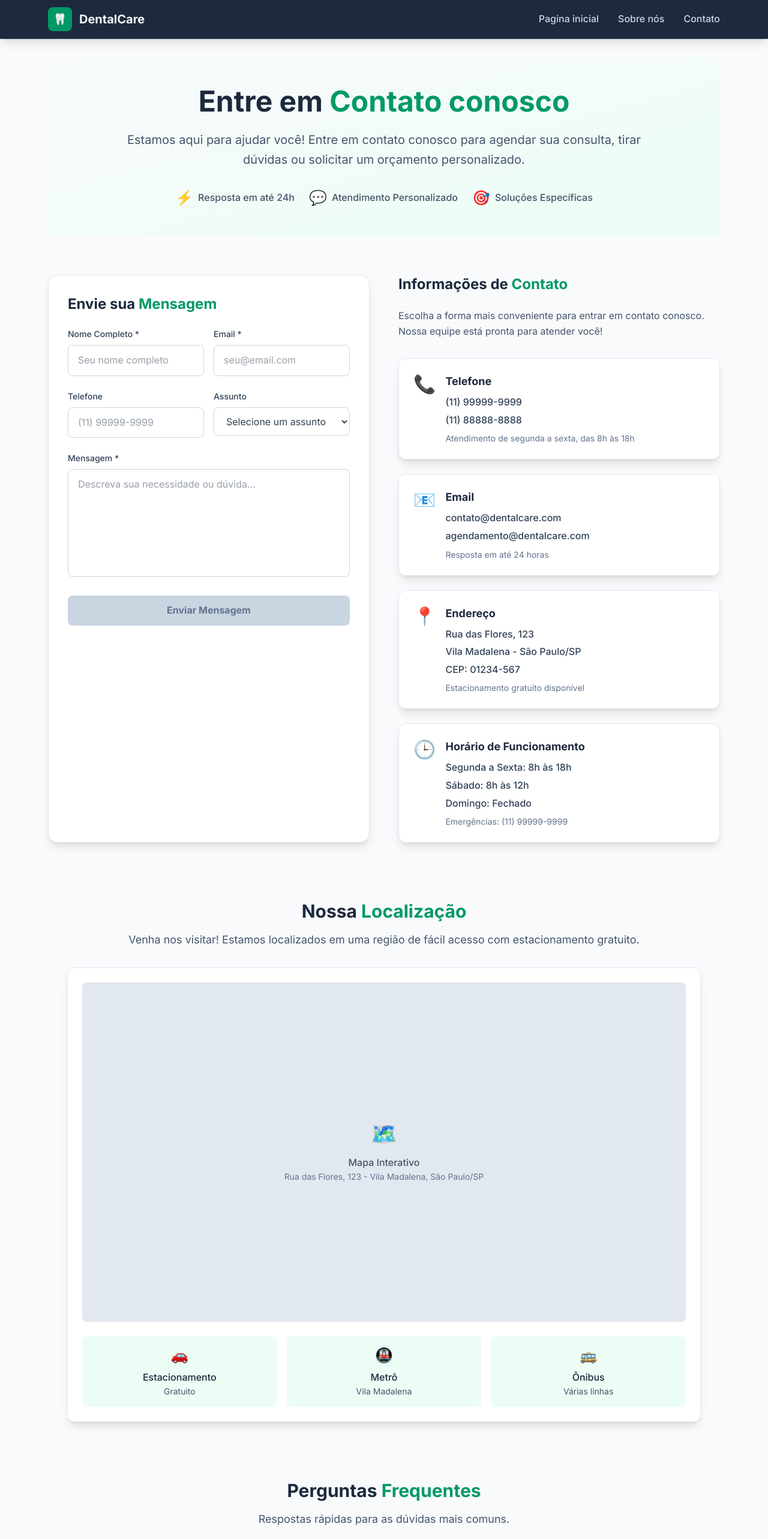
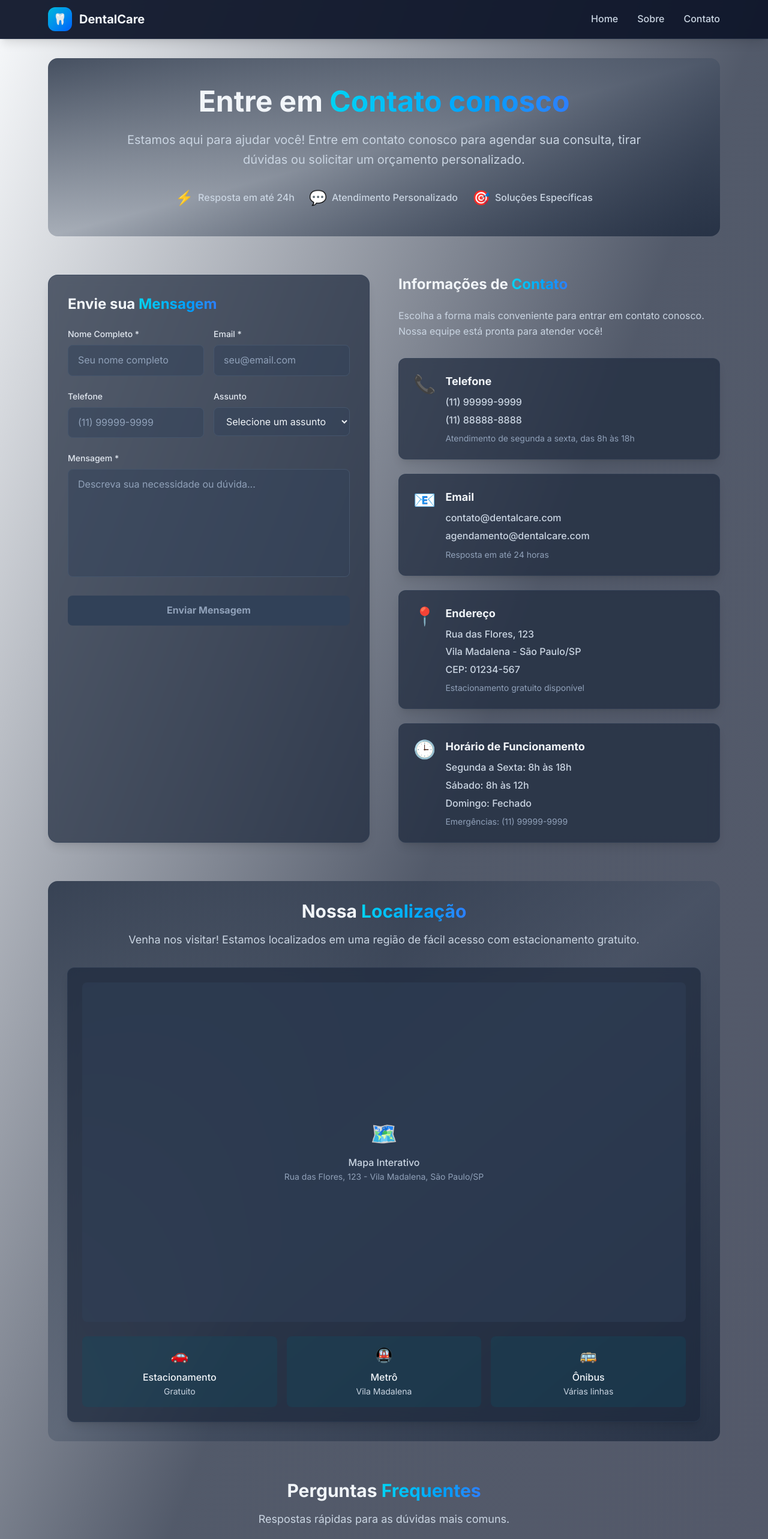
Before and after one commit to EduardoGillung/eduardogillung-portfolio, a React (Vite) app: page /Contact in a window 1280 px wide. Shown: the top 2566 px of the page at 60% size. Built offline with nearby package versions, Linux system fonts and the light colour scheme.

Commit message:
Fix preparing for deploy

```diff
--- a/src/components/header.tsx
+++ b/src/components/header.tsx
@@ -2,21 +2,21 @@ import { Link } from "react-router";
 
 const Header = () => {
   const navigationItems = [
-    { to: "/", label: "Pagina inicial" },
-    { to: "/aboutUs", label: "Sobre nós" },
+    { to: "/", label: "Home" },
+    { to: "/aboutUs", label: "Sobre" },
     { to: "/contact", label: "Contato" },
   ];
 
   return (
-    <header className="bg-slate-800 shadow-lg border-b border-slate-700 sticky top-0 z-50">
+    <header className="bg-slate-900/95 backdrop-blur-sm shadow-lg border-b border-slate-700/50 sticky top-0 z-50">
       <div className="container mx-auto px-4 max-w-6xl">
         <div className="flex items-center justify-between h-16">
           {/* Logo */}
           <Link to="/" className="flex items-center space-x-3 group">
-            <div className="w-10 h-10 bg-emerald-600 rounded-lg flex items-center justify-center group-hover:bg-emerald-700 transition-colors">
+            <div className="w-10 h-10 bg-gradient-to-br from-cyan-500 to-blue-600 rounded-xl flex items-center justify-center group-hover:from-cyan-600 group-hover:to-blue-700 transition-all duration-300">
               <span className="text-white font-bold text-lg">🦷</span>
             </div>
-            <span className="text-xl font-bold text-slate-100 group-hover:text-emerald-400 transition-colors">
+            <span className="text-xl font-bold text-slate-100 group-hover:text-cyan-400 transition-colors">
               DentalCare
             </span>
           </Link>
@@ -27,16 +27,16 @@ const Header = () => {
               <Link
                 key={item.to}
                 to={item.to}
-                className="text-slate-300 hover:text-emerald-400 font-medium transition-colors relative group"
+                className="text-slate-300 hover:text-cyan-400 font-medium transition-colors relative group"
               >
                 {item.label}
-                <span className="absolute -bottom-1 left-0 w-0 h-0.5 bg-emerald-400 group-hover:w-full transition-all duration-300"></span>
+                <span className="absolute -bottom-1 left-0 w-0 h-0.5 bg-gradient-to-r from-cyan-500 to-blue-600 group-hover:w-full transition-all duration-300"></span>
               </Link>
             ))}
           </nav>
 
           {/* Mobile Menu Button */}
-          <button className="md:hidden p-2 rounded-lg text-slate-300 hover:bg-slate-700 hover:text-emerald-400 transition-colors">
+          <button className="md:hidden p-2 rounded-lg text-slate-300 hover:bg-slate-800 hover:text-cyan-400 transition-colors">
             <svg className="w-6 h-6" fill="none" stroke="currentColor" viewBox="0 0 24 24">
               <path strokeLinecap="round" strokeLinejoin="round" strokeWidth={2} d="M4 6h16M4 12h16M4 18h16" />
             </svg>
--- a/src/index.css
+++ b/src/index.css
@@ -13,8 +13,8 @@
   body {
     font-family: 'Inter', system-ui, -apple-system, BlinkMacSystemFont, 'Segoe UI', Roboto, sans-serif;
     line-height: 1.6;
-    color: #334155;
-    background-color: #f8fafc;
+    color: #e2e8f0;
+    background-color: #0f172a;
     -webkit-font-smoothing: antialiased;
     -moz-osx-font-smoothing: grayscale;
     margin: 0;
@@ -24,17 +24,17 @@
   h1, h2, h3, h4, h5, h6 {
     font-weight: 600;
     line-height: 1.2;
-    color: #1e293b;
+    color: #f1f5f9;
   }
 
   a {
-    color: #059669;
+    color: #06b6d4;
     text-decoration: none;
     transition: color 0.2s ease;
   }
 
   a:hover {
-    color: #047857;
+    color: #0891b2;
   }
 
   button {
@@ -44,7 +44,7 @@
   }
 
   button:focus {
-    outline: 2px solid #059669;
+    outline: 2px solid #06b6d4;
     outline-offset: 2px;
   }
 }
--- a/src/layouts/mainLayout.tsx
+++ b/src/layouts/mainLayout.tsx
@@ -7,7 +7,7 @@ interface Props {
 
 const MainLayout = ({ children }: Props) => {
   return (
-    <div className="min-h-screen flex flex-col bg-slate-50">
+    <div className="min-h-screen flex flex-col bg-gradient-to-br from-slate-50 via-blue-50/30 to-violet-50/30">
       <Header />
       <main className="flex-1 py-8">
         <div className="container mx-auto px-4 max-w-6xl">
--- a/src/pages/contact.tsx
+++ b/src/pages/contact.tsx
@@ -83,16 +83,16 @@ const Contact = () => {
   return (
     <div className="space-y-16">
       {/* Hero Section */}
-      <section className="text-center py-12 bg-gradient-to-br from-slate-50 to-emerald-50 rounded-2xl">
+      <section className="text-center py-12 bg-gradient-to-br from-slate-800/80 via-slate-700/30 to-slate-800/80 rounded-2xl">
         <div className="max-w-4xl mx-auto px-4">
-          <h1 className="text-4xl md:text-5xl font-bold text-slate-800 mb-6">
-            Entre em <span className="text-emerald-600">Contato conosco</span>
+          <h1 className="text-4xl md:text-5xl font-bold text-slate-100 mb-6">
+            Entre em <span className="text-transparent bg-clip-text bg-gradient-to-r from-cyan-400 to-blue-500">Contato conosco</span>
           </h1>
-          <p className="text-xl text-slate-600 mb-8 leading-relaxed">
+          <p className="text-xl text-slate-300 mb-8 leading-relaxed">
             Estamos aqui para ajudar você! Entre em contato conosco para agendar sua consulta,
             tirar dúvidas ou solicitar um orçamento personalizado.
           </p>
-          <div className="flex flex-wrap justify-center gap-6 text-slate-600">
+          <div className="flex flex-wrap justify-center gap-6 text-slate-300">
             <div className="flex items-center space-x-2">
               <span className="text-2xl">⚡</span>
               <span className="font-medium">Resposta em até 24h</span>
@@ -112,16 +112,16 @@ const Contact = () => {
       {/* Formulário e Informações */}
       <section className="grid lg:grid-cols-2 gap-12">
         {/* Formulário de Contato */}
-        <div className="bg-white rounded-2xl p-8 shadow-lg border border-slate-200">
-          <h2 className="text-2xl font-bold text-slate-800 mb-6">
-            Envie sua <span className="text-emerald-600">Mensagem</span>
+        <div className="bg-slate-800/70 backdrop-blur-sm rounded-2xl p-8 shadow-lg border border-slate-700/50">
+          <h2 className="text-2xl font-bold text-slate-100 mb-6">
+            Envie sua <span className="text-transparent bg-clip-text bg-gradient-to-r from-cyan-400 to-blue-500">Mensagem</span>
           </h2>
 
           {submitStatus === "success" && (
-            <div className="mb-6 p-4 bg-emerald-50 border border-emerald-200 rounded-lg">
+            <div className="mb-6 p-4 bg-cyan-900/50 border border-cyan-700 rounded-lg">
               <div className="flex items-center space-x-2">
-                <span className="text-emerald-600 text-xl">✓</span>
-                <span className="text-emerald-800 font-medium">
+                <span className="text-cyan-400 text-xl">✓</span>
+                <span className="text-cyan-100 font-medium">
                   Mensagem enviada com sucesso! Entraremos em contato em breve.
                 </span>
               </div>
@@ -129,10 +129,10 @@ const Contact = () => {
           )}
 
           {submitStatus === "error" && (
-            <div className="mb-6 p-4 bg-red-50 border border-red-200 rounded-lg">
+            <div className="mb-6 p-4 bg-red-900/50 border border-red-700 rounded-lg">
               <div className="flex items-center space-x-2">
-                <span className="text-red-600 text-xl">⚠</span>
-                <span className="text-red-800 font-medium">
+                <span className="text-red-400 text-xl">⚠</span>
+                <span className="text-red-100 font-medium">
                   Erro ao enviar mensagem. Tente novamente ou entre em contato por telefone.
                 </span>
               </div>
@@ -142,7 +142,7 @@ const Contact = () => {
           <form onSubmit={handleSubmit} className="space-y-6">
             <div className="grid md:grid-cols-2 gap-4">
               <div>
-                <label htmlFor="name" className="block text-sm font-medium text-slate-700 mb-2">
+                <label htmlFor="name" className="block text-sm font-medium text-slate-200 mb-2">
                   Nome Completo *
                 </label>
                 <input
@@ -152,12 +152,12 @@ const Contact = () => {
                   value={formData.name}
                   onChange={handleInputChange}
                   required
-                  className="w-full px-4 py-3 border border-slate-300 rounded-lg focus:ring-2 focus:ring-emerald-500 focus:border-emerald-500 transition-colors"
+                  className="w-full px-4 py-3 border border-slate-600 rounded-lg focus:ring-2 focus:ring-cyan-500 focus:border-cyan-500 transition-colors bg-slate-700/50 text-slate-100 placeholder-slate-400"
                   placeholder="Seu nome completo"
                 />
               </div>
               <div>
-                <label htmlFor="email" className="block text-sm font-medium text-slate-700 mb-2">
+                <label htmlFor="email" className="block text-sm font-medium text-slate-200 mb-2">
                   Email *
                 </label>
                 <input
@@ -167,7 +167,7 @@ const Contact = () => {
                   value={formData.email}
                   onChange={handleInputChange}
                   required
-                  className="w-full px-4 py-3 border border-slate-300 rounded-lg focus:ring-2 focus:ring-emerald-500 focus:border-emerald-500 transition-colors"
+                  className="w-full px-4 py-3 border border-slate-600 rounded-lg focus:ring-2 focus:ring-cyan-500 focus:border-cyan-500 transition-colors bg-slate-700/50 text-slate-100 placeholder-slate-400"
                   placeholder="seu@email.com"
                 />
               </div>
@@ -175,7 +175,7 @@ const Contact = () => {
 
             <div className="grid md:grid-cols-2 gap-4">
               <div>
-                <label htmlFor="phone" className="block text-sm font-medium text-slate-700 mb-2">
+                <label htmlFor="phone" className="block text-sm font-medium text-slate-200 mb-2">
                   Telefone
                 </label>
                 <input
@@ -184,12 +184,12 @@ const Contact = () => {
                   name="phone"
                   value={formData.phone}
                   onChange={handleInputChange}
-                  className="w-full px-4 py-3 border border-slate-300 rounded-lg focus:ring-2 focus:ring-emerald-500 focus:border-emerald-500 transition-colors"
+                  className="w-full px-4 py-3 border border-slate-600 rounded-lg focus:ring-2 focus:ring-cyan-500 focus:border-cyan-500 transition-colors bg-slate-700/50 text-slate-100 placeholder-slate-400"
                   placeholder="(11) 99999-9999"
                 />
               </div>
               <div>
-                <label htmlFor="subject" className="block text-sm font-medium text-slate-700 mb-2">
+                <label htmlFor="subject" className="block text-sm font-medium text-slate-200 mb-2">
                   Assunto
                 </label>
                 <select
@@ -197,7 +197,7 @@ const Contact = () => {
                   name="subject"
                   value={formData.subject}
                   onChange={handleInputChange}
-                  className="w-full px-4 py-3 border border-slate-300 rounded-lg focus:ring-2 focus:ring-emerald-500 focus:border-emerald-500 transition-colors"
+                  className="w-full px-4 py-3 border border-slate-600 rounded-lg focus:ring-2 focus:ring-cyan-500 focus:border-cyan-500 transition-colors bg-slate-700/50 text-slate-100"
                 >
                   <option value="">Selecione um assunto</option>
                   <option value="agendamento">Agendamento de Consulta</option>
@@ -210,7 +210,7 @@ const Contact = () => {
             </div>
 
             <div>
-              <label htmlFor="message" className="block text-sm font-medium text-slate-700 mb-2">
+              <label htmlFor="message" className="block text-sm font-medium text-slate-200 mb-2">
                 Mensagem *
               </label>
               <textarea
@@ -220,7 +220,7 @@ const Contact = () => {
                 onChange={handleInputChange}
                 required
                 rows={6}
-                className="w-full px-4 py-3 border border-slate-300 rounded-lg focus:ring-2 focus:ring-emerald-500 focus:border-emerald-500 transition-colors resize-none"
+                className="w-full px-4 py-3 border border-slate-600 rounded-lg focus:ring-2 focus:ring-cyan-500 focus:border-cyan-500 transition-colors resize-none bg-slate-700/50 text-slate-100 placeholder-slate-400"
                 placeholder="Descreva sua necessidade ou dúvida..."
               />
             </div>
@@ -230,8 +230,8 @@ const Contact = () => {
               disabled={!isFormValid || isSubmitting}
               className={`w-full py-3 px-6 rounded-lg font-bold transition-colors ${
                 isFormValid && !isSubmitting
-                  ? "bg-emerald-600 hover:bg-emerald-700 text-white"
-                  : "bg-slate-300 text-slate-500 cursor-not-allowed"
+                  ? "bg-gradient-to-r from-cyan-500 to-blue-600 hover:from-cyan-600 hover:to-blue-700 text-white"
+                  : "bg-slate-700 text-slate-400 cursor-not-allowed"
               }`}
             >
               {isSubmitting ? (
@@ -249,10 +249,10 @@ const Contact = () => {
         {/* Informações de Contato */}
         <div className="space-y-8">
           <div>
-            <h2 className="text-2xl font-bold text-slate-800 mb-6">
-              Informações de <span className="text-emerald-600">Contato</span>
+            <h2 className="text-2xl font-bold text-slate-100 mb-6">
+              Informações de <span className="text-transparent bg-clip-text bg-gradient-to-r from-cyan-400 to-blue-500">Contato</span>
             </h2>
-            <p className="text-slate-600 mb-8">
+            <p className="text-slate-300 mb-8">
               Escolha a forma mais conveniente para entrar em contato conosco.
               Nossa equipe está pronta para atender você!
             </p>
@@ -260,17 +260,17 @@ const Contact = () => {
 
           <div className="space-y-6">
             {contactMethods.map((method, index) => (
-              <div key={index} className="bg-white rounded-xl p-6 shadow-lg border border-slate-200">
+              <div key={index} className="bg-slate-800/70 backdrop-blur-sm rounded-xl p-6 shadow-lg border border-slate-700/50">
                 <div className="flex items-start space-x-4">
                   <div className="text-3xl">{method.icon}</div>
                   <div className="flex-1">
-                    <h3 className="text-lg font-bold text-slate-800 mb-2">{method.title}</h3>
+                    <h3 className="text-lg font-bold text-slate-100 mb-2">{method.title}</h3>
                     <div className="space-y-1">
                       {method.details.map((detail, idx) => (
-                        <p key={idx} className="text-slate-700 font-medium">{detail}</p>
+                        <p key={idx} className="text-slate-300 font-medium">{detail}</p>
                       ))}
                     </div>
-                    <p className="text-sm text-slate-500 mt-2">{method.description}</p>
+                    <p className="text-sm text-slate-400 mt-2">{method.description}</p>
                   </div>
                 </div>
               </div>
@@ -280,40 +280,40 @@ const Contact = () => {
       </section>
 
       {/* Mapa e Localização */}
-      <section className="bg-slate-50 rounded-2xl p-8">
+      <section className="bg-gradient-to-br from-slate-800/80 via-slate-700/30 to-slate-800/80 rounded-2xl p-8">
         <div className="text-center mb-8">
-          <h2 className="text-3xl font-bold text-slate-800 mb-4">
-            Nossa <span className="text-emerald-600">Localização</span>
+          <h2 className="text-3xl font-bold text-slate-100 mb-4">
+            Nossa <span className="text-transparent bg-clip-text bg-gradient-to-r from-cyan-400 to-blue-500">Localização</span>
           </h2>
-          <p className="text-lg text-slate-600">
+          <p className="text-lg text-slate-300">
             Venha nos visitar! Estamos localizados em uma região de fácil acesso com estacionamento gratuito.
           </p>
         </div>
 
-        <div className="bg-white rounded-xl p-6 shadow-lg border border-slate-200">
-          <div className="aspect-video bg-slate-200 rounded-lg flex items-center justify-center">
+        <div className="bg-slate-800/70 backdrop-blur-sm rounded-xl p-6 shadow-lg border border-slate-700/50">
+          <div className="aspect-video bg-slate-700/50 rounded-lg flex items-center justify-center">
             <div className="text-center">
               <span className="text-4xl mb-4 block">🗺️</span>
-              <p className="text-slate-600 font-medium">Mapa Interativo</p>
-              <p className="text-sm text-slate-500">Rua das Flores, 123 - Vila Madalena, São Paulo/SP</p>
+              <p className="text-slate-300 font-medium">Mapa Interativo</p>
+              <p className="text-sm text-slate-400">Rua das Flores, 123 - Vila Madalena, São Paulo/SP</p>
             </div>
           </div>
 
           <div className="mt-6 grid md:grid-cols-3 gap-4 text-center">
-            <div className="p-4 bg-emerald-50 rounded-lg">
+            <div className="p-4 bg-cyan-900/30 rounded-lg">
               <span className="text-2xl block mb-2">🚗</span>
-              <p className="font-medium text-slate-800">Estacionamento</p>
-              <p className="text-sm text-slate-600">Gratuito</p>
+              <p className="font-medium text-slate-100">Estacionamento</p>
+              <p className="text-sm text-slate-300">Gratuito</p>
             </div>
-            <div className="p-4 bg-emerald-50 rounded-lg">
+            <div className="p-4 bg-cyan-900/30 rounded-lg">
               <span className="text-2xl block mb-2">🚇</span>
-              <p className="font-medium text-slate-800">Metrô</p>
-              <p className="text-sm text-slate-600">Vila Madalena</p>
+              <p className="font-medium text-slate-100">Metrô</p>
+              <p className="text-sm text-slate-300">Vila Madalena</p>
             </div>
-            <div className="p-4 bg-emerald-50 rounded-lg">
+            <div className="p-4 bg-cyan-900/30 rounded-lg">
               <span className="text-2xl block mb-2">🚌</span>
-              <p className="font-medium text-slate-800">Ônibus</p>
-              <p className="text-sm text-slate-600">Várias linhas</p>
+              <p className="font-medium text-slate-100">Ônibus</p>
+              <p className="text-sm text-slate-300">Várias linhas</p>
             </div>
           </div>
         </div>
@@ -322,42 +322,42 @@ const Contact = () => {
       {/* FAQ Rápido */}
       <section>
         <div className="text-center mb-8">
-          <h2 className="text-3xl font-bold text-slate-800 mb-4">
-            Perguntas <span className="text-emerald-600">Frequentes</span>
+          <h2 className="text-3xl font-bold text-slate-100 mb-4">
+            Perguntas <span className="text-transparent bg-clip-text bg-gradient-to-r from-cyan-400 to-blue-500">Frequentes</span>
           </h2>
-          <p className="text-lg text-slate-600">
+          <p className="text-lg text-slate-300">
             Respostas rápidas para as dúvidas mais comuns.
           </p>
         </div>
 
         <div className="grid md:grid-cols-2 gap-6">
-          <div className="bg-white rounded-xl p-6 shadow-lg border border-slate-200">
-            <h3 className="text-lg font-bold text-slate-800 mb-3">Como agendar uma consulta?</h3>
-            <p className="text-slate-600 text-sm">
+          <div className="bg-slate-800/70 backdrop-blur-sm rounded-xl p-6 shadow-lg border border-slate-700/50">
+            <h3 className="text-lg font-bold text-slate-100 mb-3">Como agendar uma consulta?</h3>
+            <p className="text-slate-300 text-sm">
               Você pode agendar através do telefone, WhatsApp, email ou preenchendo o formulário acima.
               Nossa equipe entrará em contato para confirmar o horário.
             </p>
           </div>
 
-          <div className="bg-white rounded-xl p-6 shadow-lg border border-slate-200">
-            <h3 className="text-lg font-bold text-slate-800 mb-3">Aceitam convênios?</h3>
-            <p className="text-slate-600 text-sm">
+          <div className="bg-slate-800/70 backdrop-blur-sm rounded-xl p-6 shadow-lg border border-slate-700/50">
+            <h3 className="text-lg font-bold text-slate-100 mb-3">Aceitam convênios?</h3>
+            <p className="text-slate-300 text-sm">
               Sim! Trabalhamos com os principais convênios odontológicos.
               Entre em contato para verificar se o seu convênio está na lista.
             </p>
           </div>
 
-          <div className="bg-white rounded-xl p-6 shadow-lg border border-slate-200">
-            <h3 className="text-lg font-bold text-slate-800 mb-3">Qual o prazo para resposta?</h3>
-            <p className="text-slate-600 text-sm">
+          <div className="bg-slate-800/70 backdrop-blur-sm rounded-xl p-6 shadow-lg border border-slate-700/50">
+            <h3 className="text-lg font-bold text-slate-100 mb-3">Qual o prazo para resposta?</h3>
+            <p className="text-slate-300 text-sm">
               Respondemos em até 24 horas em dias úteis. Para emergências,
               temos um número específico disponível 24/7.
             </p>
           </div>
 
-          <div className="bg-white rounded-xl p-6 shadow-lg border border-slate-200">
-            <h3 className="text-lg font-bold text-slate-800 mb-3">Fazem atendimento de emergência?</h3>
-            <p className="text-slate-600 text-sm">
+          <div className="bg-slate-800/70 backdrop-blur-sm rounded-xl p-6 shadow-lg border border-slate-700/50">
+            <h3 className="text-lg font-bold text-slate-100 mb-3">Fazem atendimento de emergência?</h3>
+            <p className="text-slate-300 text-sm">
               Sim! Para emergências odontológicas, temos um número específico
               que funciona 24 horas por dia, 7 dias por semana.
             </p>
```
Also changed, not shown: src/components/footer.tsx (+9 -9 lines), src/pages/aboutUs.tsx (+39 -39 lines), src/pages/home.tsx (+35 -35 lines).
